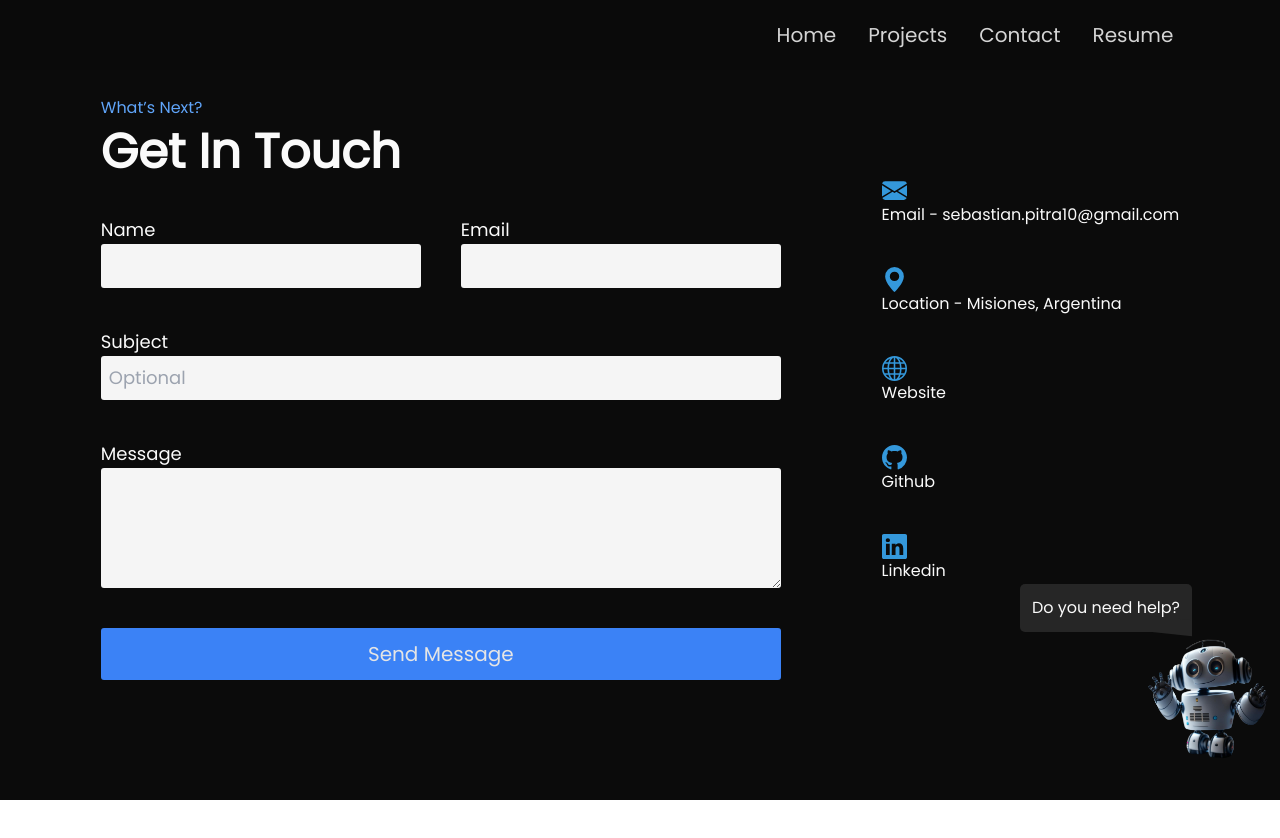
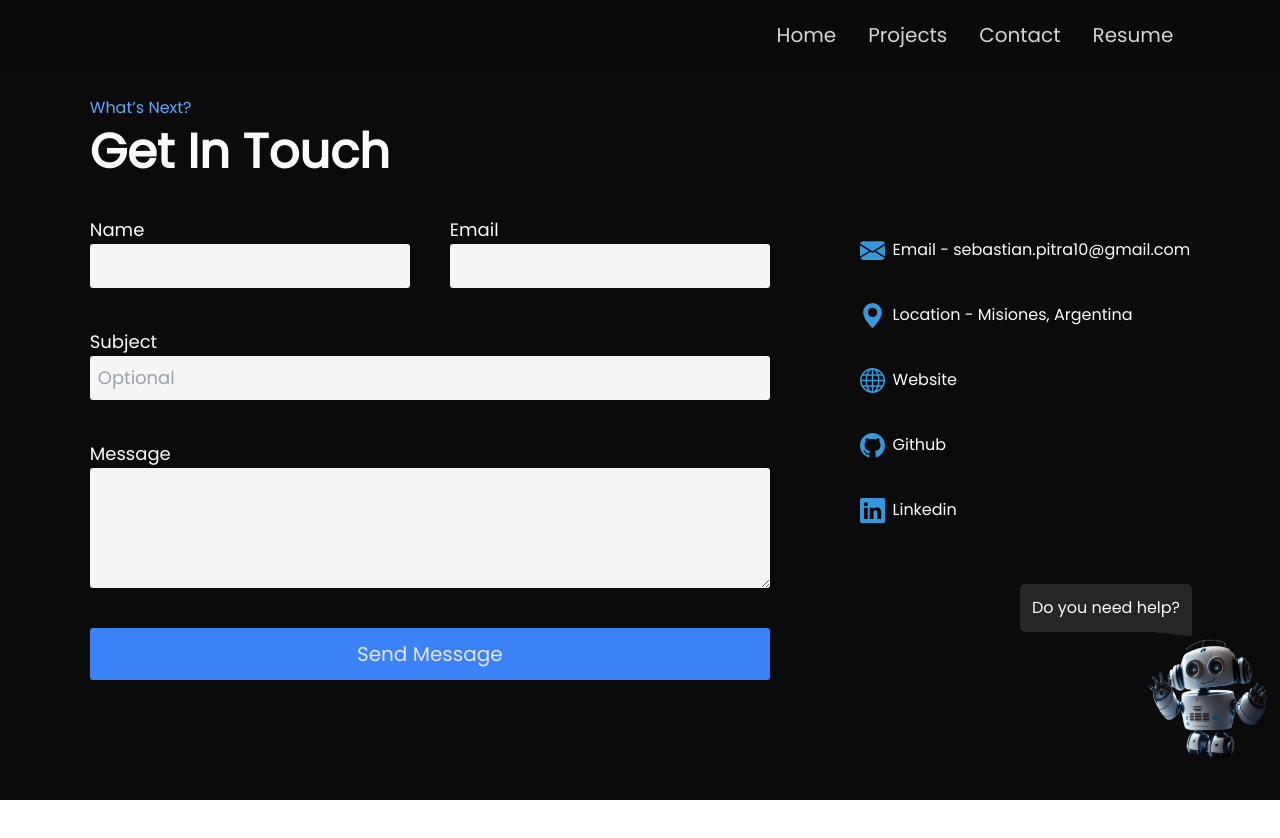
Before and after one commit to seba-pitra/portfolio, a React (Create React App) app: page /contact in a window 1280 px wide. Shown: the top 838 px of the page. Built offline with nearby package versions, Linux system fonts and the light colour scheme.

Commit message:
styles(SocialMedia): changed links to flex-column

```diff
--- a/src/components/SocialMedia/SocialMedia.tsx
+++ b/src/components/SocialMedia/SocialMedia.tsx
@@ -31,33 +31,49 @@ const SocialMedia = () => {
 
   return (
     <div className="flex flex-col gap-10">
+
       <div ref={emailIconRef} className=" opacity-0 translate-x-8">
+        <div className="flex gap-2">
           <EnvelopeFill color="#3498db" size={"25px"}/>
           <span>Email - sebastian.pitra10@gmail.com</span>
         </div>
+      </div>
+
       <div ref={locationIconRef} className="opacity-0 translate-x-8">
+        <div className="flex gap-2">
           <GeoAltFill  color="#3498db" size={"25px"}/>
           <span>Location - Misiones, Argentina</span>
         </div>
+      </div>
+
       <div ref={webIconRef} className="opacity-0 translate-x-8">
+        <div className="flex gap-2">
           <Globe color="#3498db" size={"25px"}/>
           <Link to={"https://sebastian-pitra.vercel.app/"} target="_blank">
             <span>Website</span>
           </Link>
         </div>
+      </div>
+
       <div ref={githubIconRef} className="opacity-0 translate-x-8">
+        <div className="flex gap-2">
           <Github color="#3498db" size={"25px"}/>
           <Link to={"https://github.com/seba-pitra"} target="_blank" >
             Github
           </Link>
         </div>
+      </div>
+
       <div ref={linkedinIconRef} className="opacity-0 translate-x-8">
+        <div className="flex gap-2">
           <Linkedin color="#3498db" size={"25px"}/>
           <Link to={"https://www.linkedin.com/in/sebastian-pitra/"} target="_blank" >
             Linkedin
           </Link>
         </div>
       </div>
+
+    </div>
   )
 }
 
```
Lines whose indentation alone changed are shown as unchanged.
